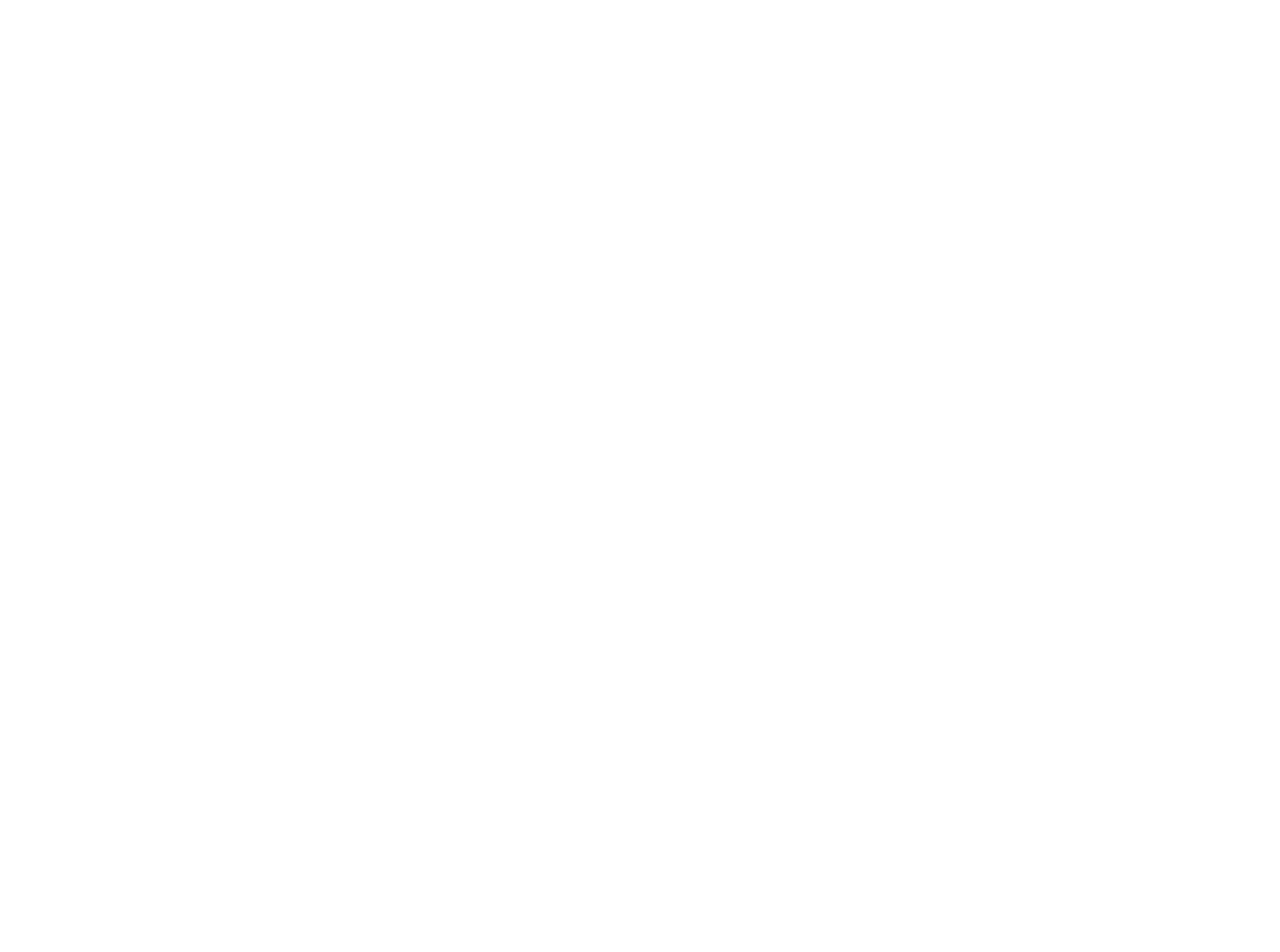
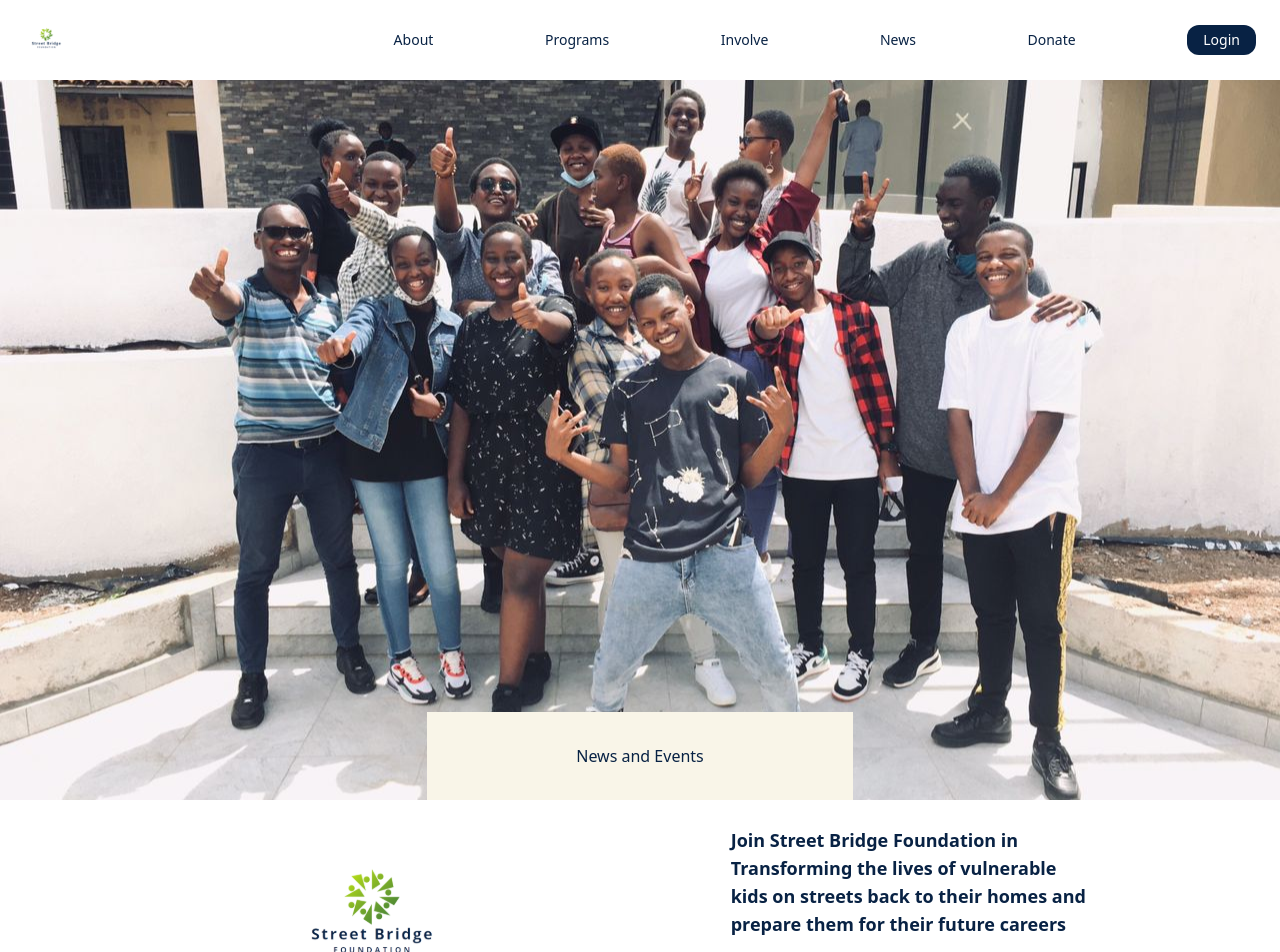
Before and after one commit to Inezaxelle/street_bridge_foundation_frontend, a React (Create React App) app: page /news in a window 1280 px wide. Before the commit this address had no page. Shown: the top 952 px of the page. Before the commit the page ends 800 px from the top, so only its background shows below. Built offline with nearby package versions, Linux system fonts and the light colour scheme.

Commit message:
[news page]

```diff
--- a/src/App.tsx
+++ b/src/App.tsx
@@ -7,6 +7,7 @@ import ResetPassword from "./components/reset/ResetPassword";
 import Navigation from "./components/Navigation";
 import Programs from "./components/programs/Programs";
 import About from "./components/about/About";
+import News from "./components/news/News";
 function App() {
   return (
     <div>
@@ -19,6 +20,7 @@ function App() {
           <Route path="/navigation" element={<Navigation />}></Route>
           <Route path="/programs" element={<Programs />}></Route>
           <Route path="/about" element={<About />}></Route>
+          <Route path="/news" element={<News />}></Route>
         </Routes>
       </BrowserRouter>
     </div>
--- a/src/components/Navigation.tsx
+++ b/src/components/Navigation.tsx
@@ -3,6 +3,7 @@ import Login from "./login/Login";
 import logo from "../images/logo.png";
 import Programs from "./programs/Programs";
 import About from "./about/About";
+import News from "./news/News";
 import { Routes, Route, useNavigate } from "react-router-dom";
 const Navigation: React.FC = () => {
   const navigate = useNavigate();
@@ -11,10 +12,13 @@ const Navigation: React.FC = () => {
   };
   const navigatePrograms = () => {
     navigate("/programs");
-  }
+  };
   const navigateAbout = () => {
     navigate("/about");
-  }
+  };
+  const navigateNews = () => {
+    navigate("/news");
+  };
 
   return (
     <div>
@@ -47,6 +51,7 @@ const Navigation: React.FC = () => {
             <a
               href="#responsive-header"
               className="text-[#082244] hover:font-bold lg:mr-4 mr-2"
+              onClick={navigateNews}
             >
               News
             </a>
@@ -65,8 +70,9 @@ const Navigation: React.FC = () => {
             </button>
             <Routes>
               <Route path="/login" element={<Login />}></Route>
-              <Route path="/programs" element={<Programs/>}></Route>
-              <Route path="/about" element={<About/>}></Route>
+              <Route path="/programs" element={<Programs />}></Route>
+              <Route path="/about" element={<About />}></Route>
+              <Route path="/news" element={<News />}></Route>
             </Routes>
           </div>
         </div>
--- a/src/components/news/News.tsx
+++ b/src/components/news/News.tsx
@@ -1,14 +1,20 @@
-import React from 'react'
-interface NewsProps {
+import React from "react";
+import Navigation from "../Navigation";
+import NewsImage from "./NewsImage";
+import DonateNow from "../landing/DonateNow";
+import Footer from "../landing/Footer";
 
-}
+interface NewsProps {}
 
 const News: React.FC<NewsProps> = () => {
-    return (
-        <div>
-
-        </div>
-     );
-}
+  return (
+    <div>
+      <Navigation />
+      <NewsImage />
+      <DonateNow />
+      <Footer />
+    </div>
+  );
+};
 
 export default News;
--- /dev/null
+++ b/src/components/news/NewsImage.tsx
@@ -0,0 +1,14 @@
+import React from 'react'
+interface NewsImageProps {
+
+}
+
+const NewsImage: React.FC<NewsImageProps> = () => {
+    return (
+        <div className='w-full news h-[90vh] flex items-end justify-center'>
+            <span className='bg-[#F9F5E8] py-8 items-center justify-center flex w-1/3 text-[#082244]'>News and Events</span>
+        </div>
+     );
+}
+
+export default NewsImage;
--- a/src/index.css
+++ b/src/index.css
@@ -12,3 +12,9 @@
     background-size: cover;
     background-repeat: no-repeat;
 }
+
+.news{
+    background-image: url('../src/images/news.svg');
+    background-size: cover;
+    background-repeat: no-repeat;
+}
```
